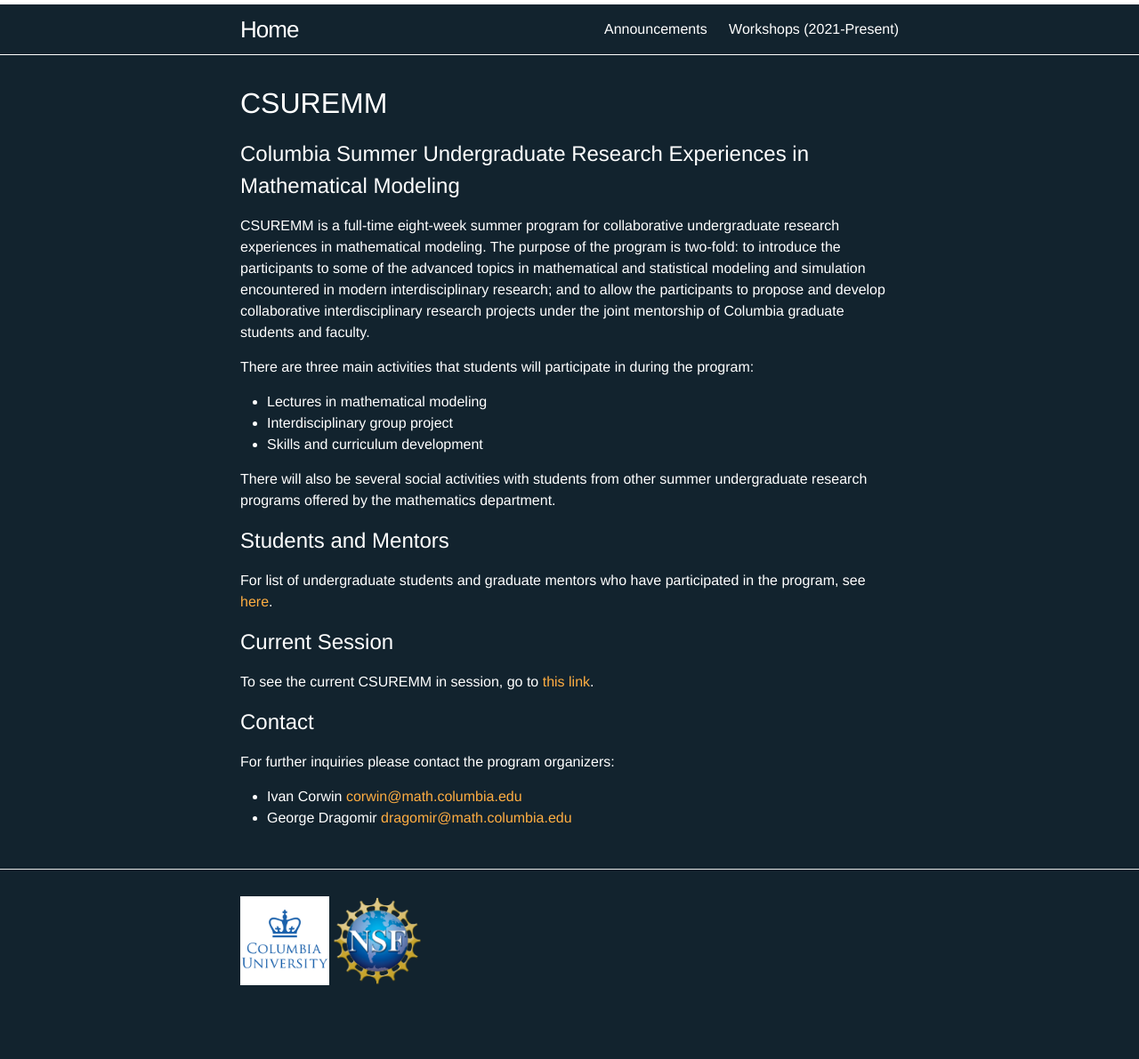
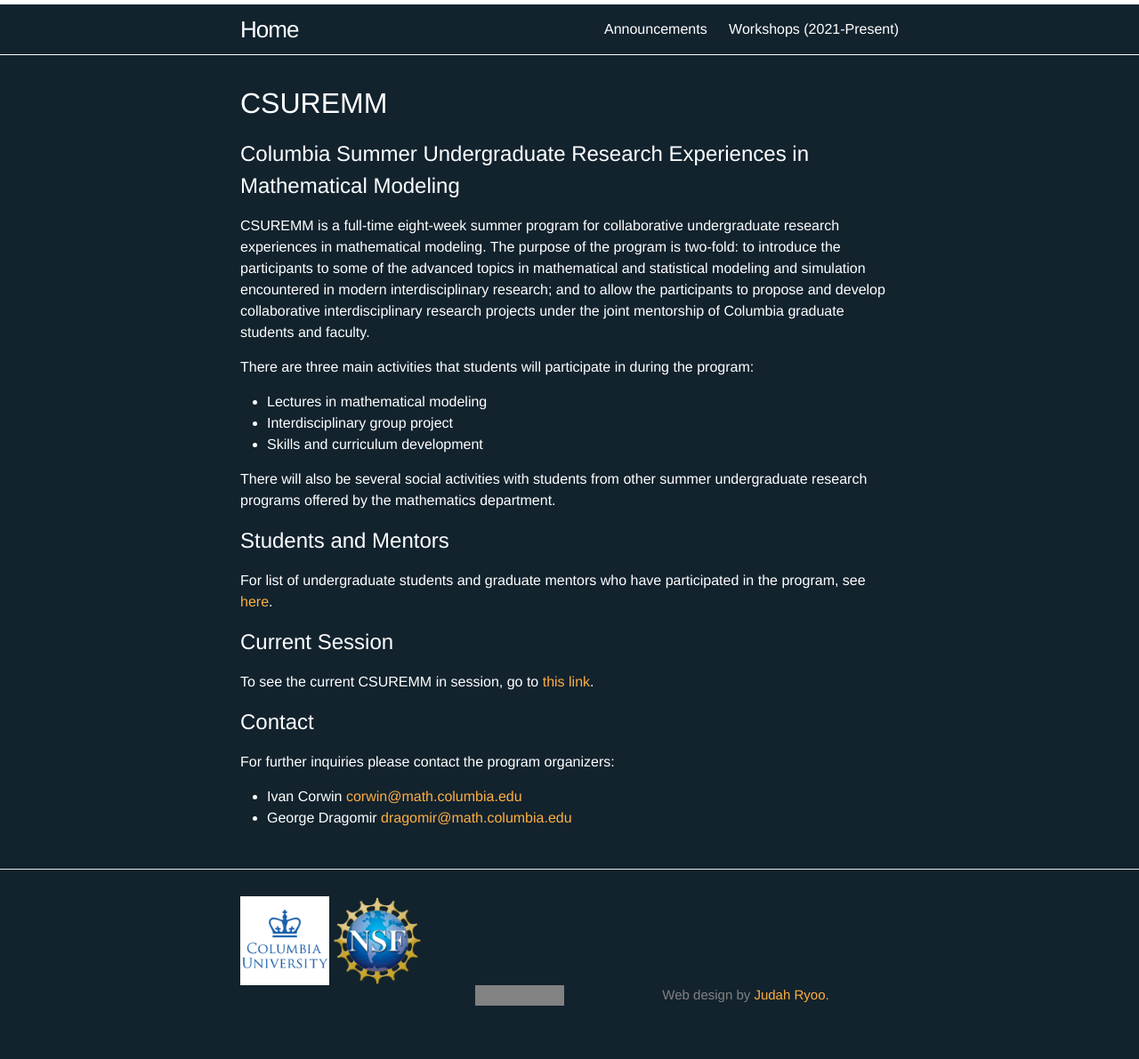
Before and after one commit to ColumbiaUndergradMathModeling/Home, a Jekyll site: the page built from index.html, in a window 1280 px wide. Shown: the whole page at 89% size. Built offline with Jekyll 4.4.1, drawn with Linux system fonts in a browser that asks for light colours; before the commit the page ends 1168 px from its top, so only the background shows below that.

Commit message:
maintained by

```diff
--- a/_includes/footer.html
+++ b/_includes/footer.html
@@ -8,25 +8,14 @@
     <img src="{{site.baseurl}}/nsf.png" alt="" style="height: 100px;"></a>
 
     <div class="footer-col-wrapper">
-      <div class="footer-col footer-col-3">
+      <div class="footer-col footer-col-1">
         <p>{{ site.description }}</p>
       </div>
 
       <div class="footer-col footer-col-2">
-        <ul class="social-media-list">
-          {% if site.github_username %}
-          <li>
-            {% include icon-github.html username=site.github_username %}
-          </li>
-          {% endif %}
+        <p style="text-align:right;border-left-style: solid;border-left-width: 100px;padding-left: 110px;width: 187.433px;"> Web design by <a href=" https:=" "="" blogs.cuit.columbia.edu="" cr2940=""> Judah Ryoo.  </a></p>
+      </div>
 
-          {% if site.twitter_username %}
-          <li>
-            {% include icon-twitter.html username=site.twitter_username %}
-          </li>
-          {% endif %}
-        </ul>
-      </div>
 
 
 
```
